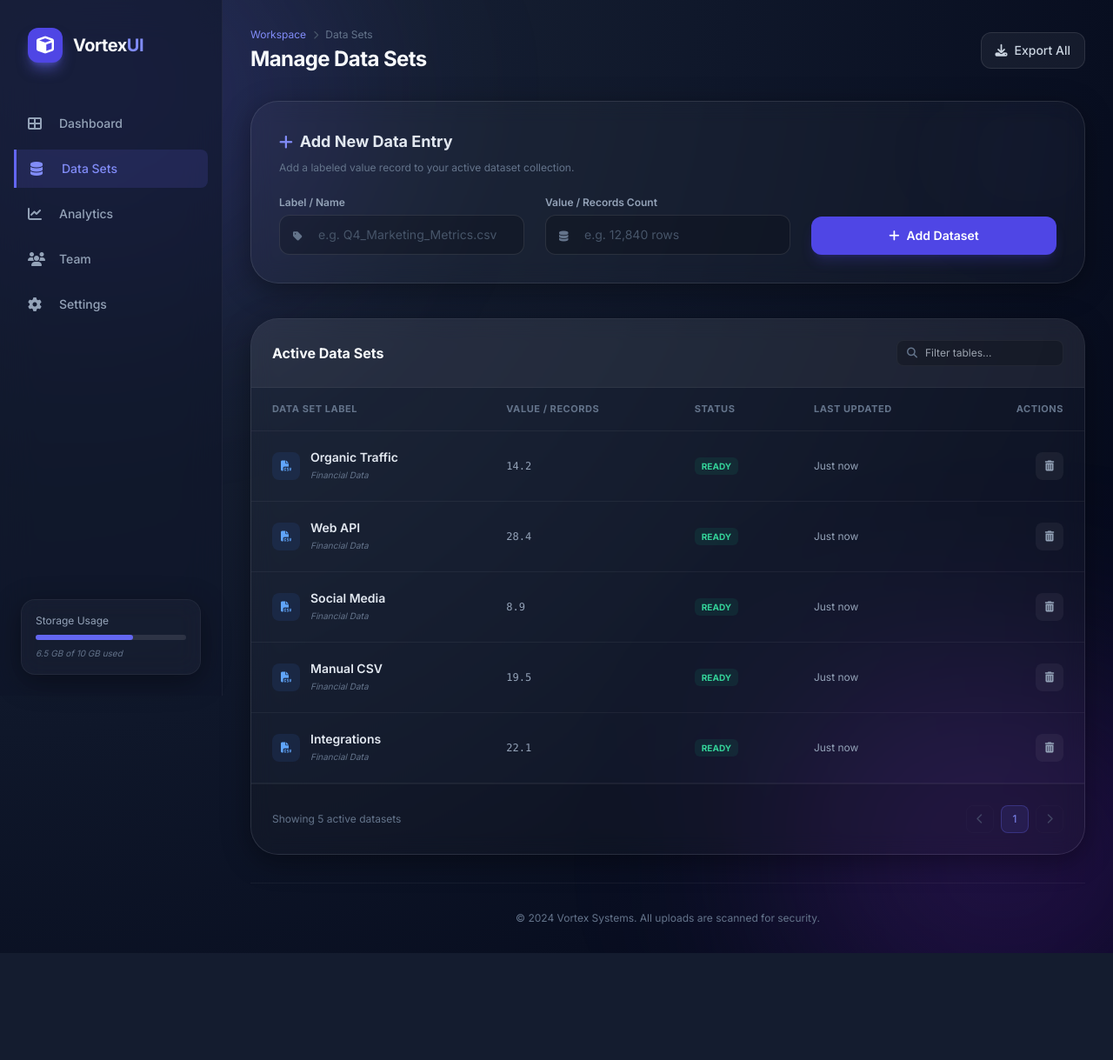
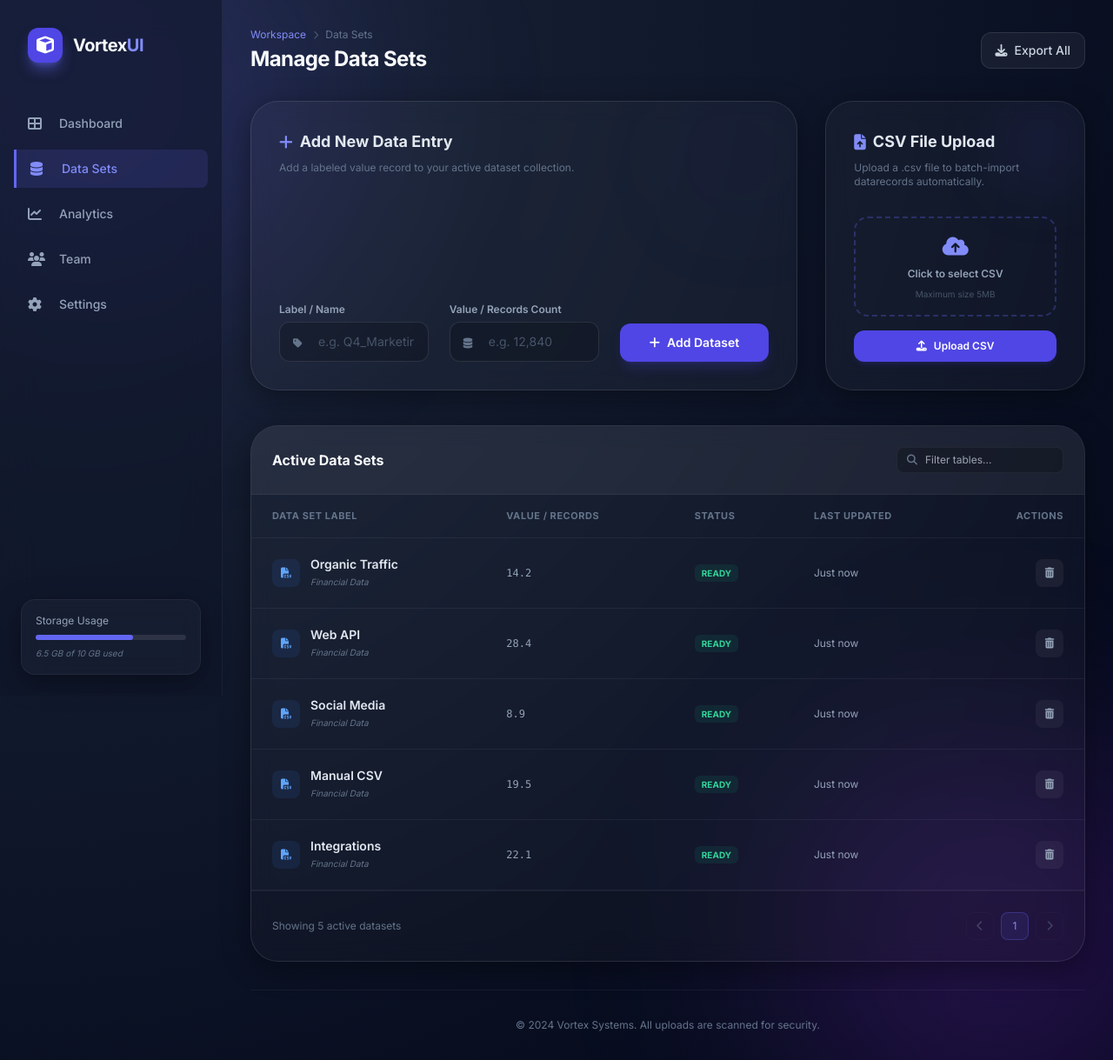
Before and after one commit to DeadlyPro34/DATA_PRO, a Django app: page /datasets/ in a window 1280 px wide. Shown: the whole page at 87% size. Before the commit the page ends 1096 px from the top, so only its background shows below. Run offline with Django 5.2, Linux system fonts and the light colour scheme; the visitor is signed in with stand-in values (Sample User, id 1); data comes from the database, SQL or seed files in the repository; some libraries are stand-ins or nearby versions.

Commit message:
CSV UPLOAD (REAL DATA INPUT)
Add a CSV file upload feature to my existing Django data analytics project.

```diff
--- a/app/templates/DATA_PRO/Data_Sets/index.html
+++ b/app/templates/DATA_PRO/Data_Sets/index.html
@@ -43,22 +43,37 @@
 {% block header_profile %}{% endblock %}
 
 {% block content %}
-<!-- Add Dataset Form -->
-<section class="mb-10">
-    <div class="glass-panel p-6 md:p-8 rounded-[32px] border border-white/10 relative overflow-hidden">
+<!-- Toast / Message Banner -->
+{% if messages %}
+<div class="mb-6 space-y-2">
+    {% for message in messages %}
+    <div class="glass-panel p-4 rounded-2xl border {% if message.tags == 'error' %}border-rose-500/30 bg-rose-500/10 text-rose-300{% else %}border-emerald-500/30 bg-emerald-500/10 text-emerald-300{% endif %} text-xs flex items-center gap-3">
+        <i class="fas {% if message.tags == 'error' %}fa-circle-exclamation{% else %}fa-circle-check{% endif %} text-sm"></i>
+        <p class="font-medium">{{ message.message }}</p>
+    </div>
+    {% endfor %}
+</div>
+{% endif %}
+
+<!-- Forms Section: Manual Entry & CSV Upload -->
+<section class="grid grid-cols-1 lg:grid-cols-3 gap-8 mb-10">
+    <!-- Left Section: Manual Data Entry (Span 2) -->
+    <div class="lg:col-span-2 glass-panel p-6 md:p-8 rounded-[32px] border border-white/10 relative overflow-hidden flex flex-col justify-between">
         <div class="absolute top-0 right-0 w-32 h-32 bg-indigo-500/5 rounded-full blur-3xl -z-10"></div>
-        <h2 class="text-lg font-bold text-slate-200 mb-2 flex items-center gap-2">
-            <i class="fas fa-plus text-indigo-400"></i>
-            <span>Add New Data Entry</span>
-        </h2>
-        <p class="text-xs text-slate-500 mb-6">Add a labeled value record to your active dataset collection.</p>
+        <div>
+            <h2 class="text-lg font-bold text-slate-200 mb-2 flex items-center gap-2">
+                <i class="fas fa-plus text-indigo-400"></i>
+                <span>Add New Data Entry</span>
+            </h2>
+            <p class="text-xs text-slate-500 mb-6">Add a labeled value record to your active dataset collection.</p>
+        </div>
 
         <form method="POST" action="" class="grid grid-cols-1 md:grid-cols-3 gap-6 items-end">
             {% csrf_token %}
             <input type="hidden" name="action" value="add_dataset">
 
             <!-- Label Input -->
-            <div class="flex flex-col gap-1.5">
+            <div class="flex flex-col gap-1.5 w-full">
                 <label for="id_label" class="text-xs font-semibold text-slate-400">Label / Name</label>
                 <div class="relative group">
                     <span class="absolute left-4 top-1/2 -translate-y-1/2 text-slate-500 group-focus-within:text-indigo-400 transition-colors duration-200">
@@ -76,7 +91,7 @@
             </div>
 
             <!-- Value Input -->
-            <div class="flex flex-col gap-1.5">
+            <div class="flex flex-col gap-1.5 w-full">
                 <label for="id_value" class="text-xs font-semibold text-slate-400">Value / Records Count</label>
                 <div class="relative group">
                     <span class="absolute left-4 top-1/2 -translate-y-1/2 text-slate-500 group-focus-within:text-indigo-400 transition-colors duration-200">
@@ -87,7 +102,7 @@
                         id="id_value"
                         name="value"
                         required
-                        placeholder="e.g. 12,840 rows"
+                        placeholder="e.g. 12,840"
                         class="w-full pl-11 pr-4 py-3 bg-black/20 border border-white/10 rounded-xl text-sm text-slate-200 focus:border-indigo-500/50 focus:ring-1 focus:ring-indigo-500/50 outline-none transition-all placeholder-slate-600"
                     >
                 </div>
@@ -96,10 +111,49 @@
             <!-- Submit Button -->
             <button
                 type="submit"
-                class="bg-indigo-600 hover:bg-indigo-500 transition-colors text-white py-3 px-5 rounded-xl text-sm font-semibold shadow-lg shadow-indigo-600/20 flex items-center justify-center gap-2"
+                class="bg-indigo-600 hover:bg-indigo-500 transition-colors text-white py-3 px-5 rounded-xl text-sm font-semibold shadow-lg shadow-indigo-600/20 flex items-center justify-center gap-2 w-full"
             >
                 <i class="fas fa-plus"></i>
                 <span>Add Dataset</span>
+            </button>
+        </form>
+    </div>
+
+    <!-- Right Section: CSV File Upload (Span 1) -->
+    <div class="glass-panel p-6 md:p-8 rounded-[32px] border border-white/10 relative overflow-hidden flex flex-col justify-between">
+        <div class="absolute top-0 right-0 w-24 h-24 bg-indigo-500/10 rounded-full blur-2xl -z-10"></div>
+        <div>
+            <h2 class="text-lg font-bold text-slate-200 mb-2 flex items-center gap-2">
+                <i class="fas fa-file-upload text-indigo-400"></i>
+                <span>CSV File Upload</span>
+            </h2>
+            <p class="text-xs text-slate-500 mb-4">Upload a .csv file to batch-import datarecords automatically.</p>
+        </div>
+
+        <form method="POST" action="" enctype="multipart/form-data" class="space-y-4">
+            {% csrf_token %}
+            <input type="hidden" name="action" value="upload_csv">
+
+            <div class="drop-zone rounded-2xl p-4 flex flex-col items-center justify-center gap-2 cursor-pointer text-center relative hover:border-indigo-400 hover:bg-indigo-500/5 transition-all">
+                <i class="fas fa-cloud-upload-alt text-2xl text-indigo-400"></i>
+                <span class="text-xs text-slate-400 font-semibold block">Click to select CSV</span>
+                <span class="text-[10px] text-slate-600 block">Maximum size 5MB</span>
+                <input
+                    type="file"
+                    name="csv_file"
+                    accept=".csv"
+                    required
+                    class="absolute inset-0 w-full h-full opacity-0 cursor-pointer"
+                    onchange="this.previousElementSibling.previousElementSibling.innerText = this.files[0] ? this.files[0].name : 'Click to select CSV'"
+                >
+            </div>
+
+            <button
+                type="submit"
+                class="w-full bg-indigo-600 hover:bg-indigo-500 transition-colors text-white py-2.5 px-4 rounded-xl text-xs font-semibold shadow-md shadow-indigo-600/15 flex items-center justify-center gap-2"
+            >
+                <i class="fas fa-upload"></i>
+                <span>Upload CSV</span>
             </button>
         </form>
     </div>
--- a/app/views.py
+++ b/app/views.py
@@ -2,7 +2,10 @@ from django.shortcuts import render, redirect
 from django.contrib.auth import login as auth_login, authenticate
 from django.contrib.auth.models import User
 from django.contrib.auth.decorators import login_required
+from django.contrib import messages
 from .models import Team, TeamMember, DataPoint
+import csv
+import io
 
 def create_team_for_user(user):
     """
@@ -227,6 +230,43 @@ def datasets_view(request):
 
             if label:
                 DataPoint.objects.create(label=label, value=value, team=team)
+                messages.success(request, f"Successfully created data entry '{label}'.")
+
+        elif action == 'upload_csv':
+            csv_file = request.FILES.get('csv_file')
+            if not csv_file:
+                messages.error(request, "No file uploaded.")
+            elif not csv_file.name.endswith('.csv'):
+                messages.error(request, "Invalid file format. Please upload a valid CSV file.")
+            else:
+                try:
+                    file_data = csv_file.read().decode('utf-8')
+                    csv_data = csv.reader(io.StringIO(file_data))
+
+                    count = 0
+                    for row in csv_data:
+                        if not row:
+                            continue
+
+                        label = row[0].strip()
+                        if not label:
+                            continue
+
+                        value = 0.0
+                        if len(row) > 1:
+                            val_str = row[1].strip()
+                            cleaned_val = ''.join(c for c in val_str if c.isdigit() or c == '.')
+                            try:
+                                value = float(cleaned_val)
+                            except ValueError:
+                                value = 0.0
+
+                        DataPoint.objects.create(label=label, value=value, team=team)
+                        count += 1
+
+                    messages.success(request, f"Successfully imported {count} data entries from {csv_file.name}.")
+                except Exception as e:
+                    messages.error(request, f"Error parsing CSV: {str(e)}")
 
         elif action == 'delete_dataset':
             dataset_id = request.POST.get('dataset_id')
@@ -234,6 +274,7 @@ def datasets_view(request):
                 try:
                     # Guarantee isolation: only allow deleting points within the user's team
                     DataPoint.objects.get(id=dataset_id, team=team).delete()
+                    messages.success(request, "Data entry deleted.")
                 except DataPoint.DoesNotExist:
                     pass
 
--- a/data_pro_project/settings.py
+++ b/data_pro_project/settings.py
@@ -25,7 +25,7 @@ SECRET_KEY = 'django-insecure-hak638t7-aov-5&1ondosk4y$h!96s$l!7eqny1b)6_5b=eimh
 # SECURITY WARNING: don't run with debug turned on in production!
 DEBUG = True
 
-ALLOWED_HOSTS = []
+ALLOWED_HOSTS = ['localhost', '127.0.0.1', 'testserver']
 
 
 # Application definition
--- /dev/null
+++ b/test_data.csv
@@ -0,0 +1,5 @@
+Mobile App,35.6
+Desktop Site,48.2
+Referrals,12.8
+Partner Network,18.9
+Email Campaigns,24.5
```
